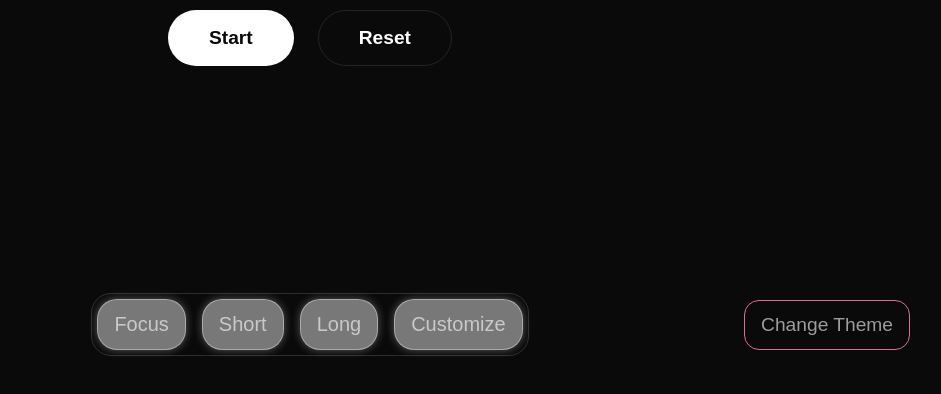
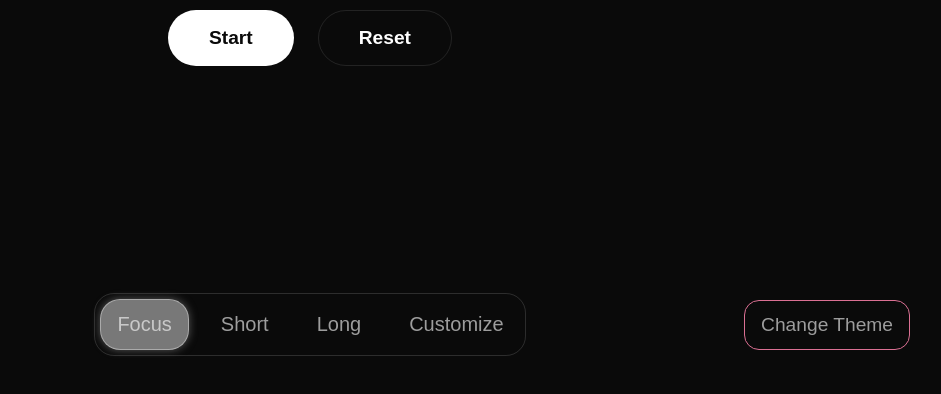
Before and after one commit to talisman8008/pomodoro, a website: page index.html in a window 1280 px wide. Shown: the part 404-798 px from the top of the page, without its empty margins (330-1271 px from the left). Drawn offline with Linux system fonts and the light colour scheme.

Commit message:
ui fixes -changed element tags ig idr

```diff
--- a/index.html
+++ b/index.html
@@ -41,9 +41,9 @@
     <div class="footer-left"></div>
     <div class="mode-buttons">
     <button id="work-mode" class="active">Focus</button>
-    <button id="short-break" class="active">Short</button>
-    <button id="long-break" class="active">Long</button>
-    <button id="custom-aloo" class="active">Customize</button>
+    <button id="short-break" >Short</button>
+    <button id="long-break" >Long</button>
+    <button id="custom-aloo" >Customize</button>
   </div>
 
     <div class="footer-right">
```
